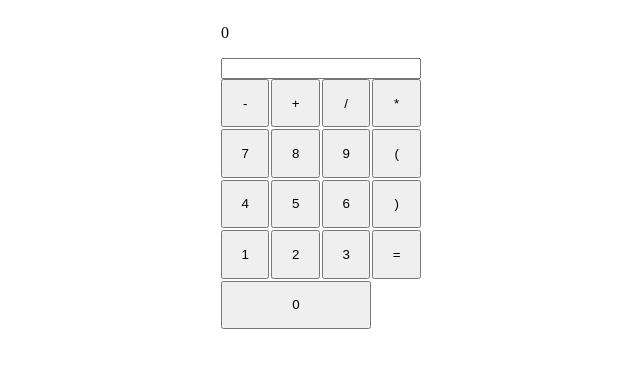
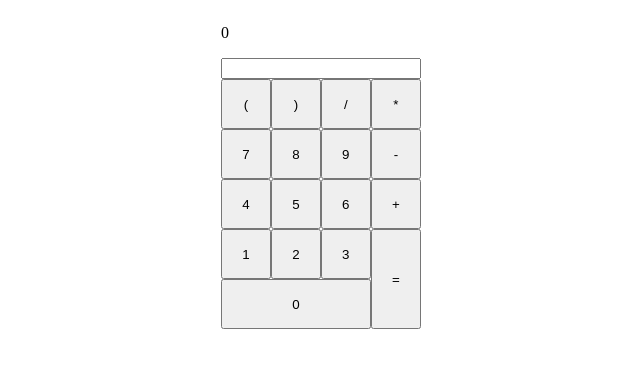
Before and after one commit to Roman7595/vueproject, a Vue app: page / in a window 1280 px wide. Shown: the top 368 px of the page, without its empty margins (319-959 px from the left). Built offline with nearby package versions, Linux system fonts and the light colour scheme.

Commit message:
change: disign

```diff
--- a/src/App.vue
+++ b/src/App.vue
@@ -11,7 +11,7 @@ export default{
         msg:'',
         snaki:['-', '+', '/','*'],
         res: '0',
-        nums :'-+/*789(456)123'
+        nums :'()/*789-456+123'
       }
     },
     methods:{
@@ -115,7 +115,7 @@ export default{
                 break
           }
         }
-        return (+(+msg[0]).toFixed(15))+''
+        return (+(msg[0]).toFixed(15))+''
 
       },
       solver(m){
@@ -185,7 +185,7 @@ export default{
     justify-content: center;
   }
   .box-0-s{
-    width: 310%;
+    width: 300%;
   }
   .nums-grid{
     display: grid;
@@ -193,11 +193,11 @@ export default{
     aspect-ratio:4/5;
     grid-template-columns: auto auto auto auto;
     grid-template-rows: auto auto auto auto auto;
-    gap: 2px;
+
 
   }
   .equal{
-    grid-area: '=';
+    height: 200%;
   }
 
   input{
```
